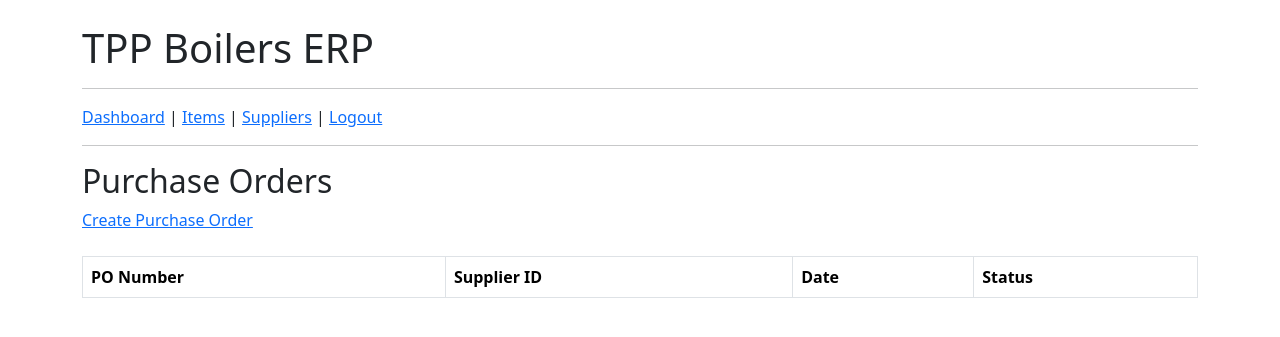
After one commit to rachelagrawal/tpp-boilers-material-erp, a Flask app: page /purchase-orders in a window 1280 px wide. The commit adds this page. Shown: the top 337 px of the page. Run offline with Flask 3, Linux system fonts and the light colour scheme; lists and menus that the app fills with data are empty.

Commit message:
Day 5 complete - purchase order module

```diff
--- a/app.py
+++ b/app.py
@@ -74,6 +74,99 @@ class Item(db.Model):
         db.Float
     )
 
+class Supplier(db.Model):
+    __tablename__ = "suppliers"
+
+    id = db.Column(db.Integer, primary_key=True)
+
+    supplier_code = db.Column(
+        db.String(50),
+        unique=True,
+        nullable=False
+    )
+
+    supplier_name = db.Column(
+        db.String(150),
+        nullable=False
+    )
+
+    contact_person = db.Column(
+        db.String(100)
+    )
+
+    phone = db.Column(
+        db.String(20)
+    )
+
+    email = db.Column(
+        db.String(100)
+    )
+
+    gst_number = db.Column(
+        db.String(30)
+    )
+
+    address = db.Column(
+        db.Text
+    )
+
+class PurchaseOrder(db.Model):
+    __tablename__ = "purchase_orders"
+
+    id = db.Column(db.Integer, primary_key=True)
+
+    po_number = db.Column(
+        db.String(50),
+        unique=True,
+        nullable=False
+    )
+
+    supplier_id = db.Column(
+        db.Integer,
+        db.ForeignKey("suppliers.id")
+    )
+
+    order_date = db.Column(
+        db.String(20)
+    )
+
+    status = db.Column(
+        db.String(50),
+        default="Pending"
+    )
+
+    total_amount = db.Column(
+        db.Float,
+        default=0
+    )
+
+class PurchaseOrderItem(db.Model):
+    __tablename__ = "purchase_order_items"
+
+    id = db.Column(db.Integer, primary_key=True)
+
+    po_id = db.Column(
+        db.Integer,
+        db.ForeignKey("purchase_orders.id")
+    )
+
+    item_id = db.Column(
+        db.Integer,
+        db.ForeignKey("items.id")
+    )
+
+    quantity = db.Column(
+        db.Float
+    )
+
+    rate = db.Column(
+        db.Float
+    )
+
+    line_total = db.Column(
+        db.Float
+    )
+
 @app.route("/login", methods=["GET", "POST"])
 def login():
 
@@ -143,6 +236,82 @@ def items():
     )
 
 
+@app.route(
+    "/add-supplier",
+    methods=["GET", "POST"]
+)
+def add_supplier():
+
+    if request.method == "POST":
+
+        supplier = Supplier(
+            supplier_code=request.form["supplier_code"],
+            supplier_name=request.form["supplier_name"],
+            contact_person=request.form["contact_person"],
+            phone=request.form["phone"],
+            email=request.form["email"],
+            gst_number=request.form["gst_number"],
+            address=request.form["address"]
+        )
+
+        db.session.add(supplier)
+        db.session.commit()
+
+        return redirect("/suppliers")
+
+    return render_template(
+        "add_supplier.html"
+    )
+
+@app.route("/suppliers")
+def suppliers():
+
+    all_suppliers = Supplier.query.all()
+
+    return render_template(
+        "suppliers.html",
+        suppliers=all_suppliers
+    )
+
+@app.route("/add-po", methods=["GET", "POST"])
+def add_po():
+
+    suppliers = Supplier.query.all()
+
+    if request.method == "POST":
+
+        print(request.form)
+
+        po = PurchaseOrder(
+            po_number=request.form["po_number"],
+            supplier_id=request.form["supplier_id"],
+            order_date=request.form["order_date"]
+        )
+
+        db.session.add(po)
+        db.session.commit()
+
+        return redirect("/purchase-orders")
+
+    return render_template(
+        "add_po.html",
+        suppliers=suppliers
+    )
+
+
+
+
+@app.route("/purchase-orders")
+def purchase_orders():
+
+    all_pos = PurchaseOrder.query.all()
+
+    return render_template(
+        "purchase_orders.html",
+        purchase_orders=all_pos
+    )
+
+
 @app.route("/logout")
 def logout():
 
@@ -153,6 +322,47 @@ def logout():
     session.clear()
 
     return redirect("/login")
+
+
+@app.route("/delete-supplier/<int:id>")
+def delete_supplier(id):
+
+    supplier = Supplier.query.get_or_404(id)
+
+    db.session.delete(supplier)
+
+    db.session.commit()
+
+    return redirect("/suppliers")
+
+
+@app.route(
+    "/edit-supplier/<int:id>",
+    methods=["GET", "POST"]
+)
+def edit_supplier(id):
+
+    supplier = Supplier.query.get_or_404(id)
+
+    if request.method == "POST":
+
+        supplier.supplier_code = request.form["supplier_code"]
+        supplier.supplier_name = request.form["supplier_name"]
+        supplier.contact_person = request.form["contact_person"]
+        supplier.phone = request.form["phone"]
+        supplier.email = request.form["email"]
+        supplier.gst_number = request.form["gst_number"]
+        supplier.address = request.form["address"]
+
+        db.session.commit()
+
+        return redirect("/suppliers")
+
+    return render_template(
+        "edit_supplier.html",
+        supplier=supplier
+    )
+
 
 
 if __name__ == "__main__":
--- a/templates/base.html
+++ b/templates/base.html
@@ -2,13 +2,31 @@
 <html>
 <head>
     <title>TPP Boilers ERP</title>
+
+    <link
+      href="https://cdn.jsdelivr.net/npm/bootstrap@5.3.3/dist/css/bootstrap.min.css"
+      rel="stylesheet">
 </head>
+
 <body>
 
+<div class="container mt-4">
+
     <h1>TPP Boilers ERP</h1>
+
+    <hr>
+
+    <a href="/dashboard">Dashboard</a> |
+    <a href="/items">Items</a> |
+    <a href="/suppliers">Suppliers</a> |
+    <a href="/logout">Logout</a>
+
+    <hr>
 
     {% block content %}
     {% endblock %}
 
+</div>
+
 </body>
 </html>
--- /dev/null
+++ b/templates/purchase_orders.html
@@ -0,0 +1,35 @@
+{% extends "base.html" %}
+
+{% block content %}
+
+<h2>Purchase Orders</h2>
+
+<a href="/add-po">
+    Create Purchase Order
+</a>
+
+<br><br>
+
+<table class="table table-bordered">
+
+<tr>
+    <th>PO Number</th>
+    <th>Supplier ID</th>
+    <th>Date</th>
+    <th>Status</th>
+</tr>
+
+{% for po in purchase_orders %}
+
+<tr>
+    <td>{{ po.po_number }}</td>
+    <td>{{ po.supplier_id }}</td>
+    <td>{{ po.order_date }}</td>
+    <td>{{ po.status }}</td>
+</tr>
+
+{% endfor %}
+
+</table>
+
+{% endblock %}
```
Also changed, not shown: templates/add_po.html (added, +42 -0 lines), templates/add_supplier.html (added, +58 -0 lines), templates/edit_supplier.html (added, +55 -0 lines), templates/suppliers.html (added, +55 -0 lines).
